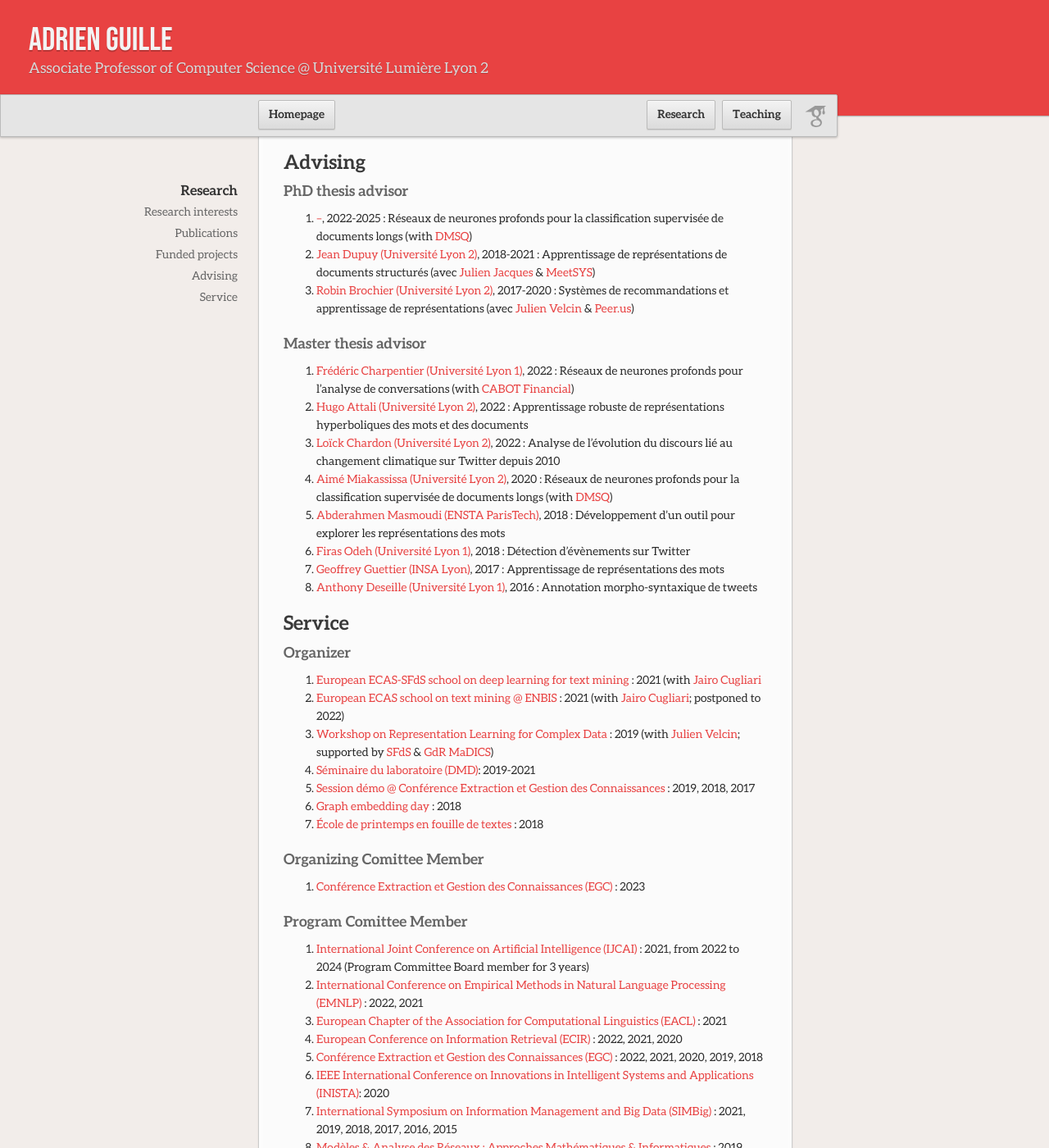
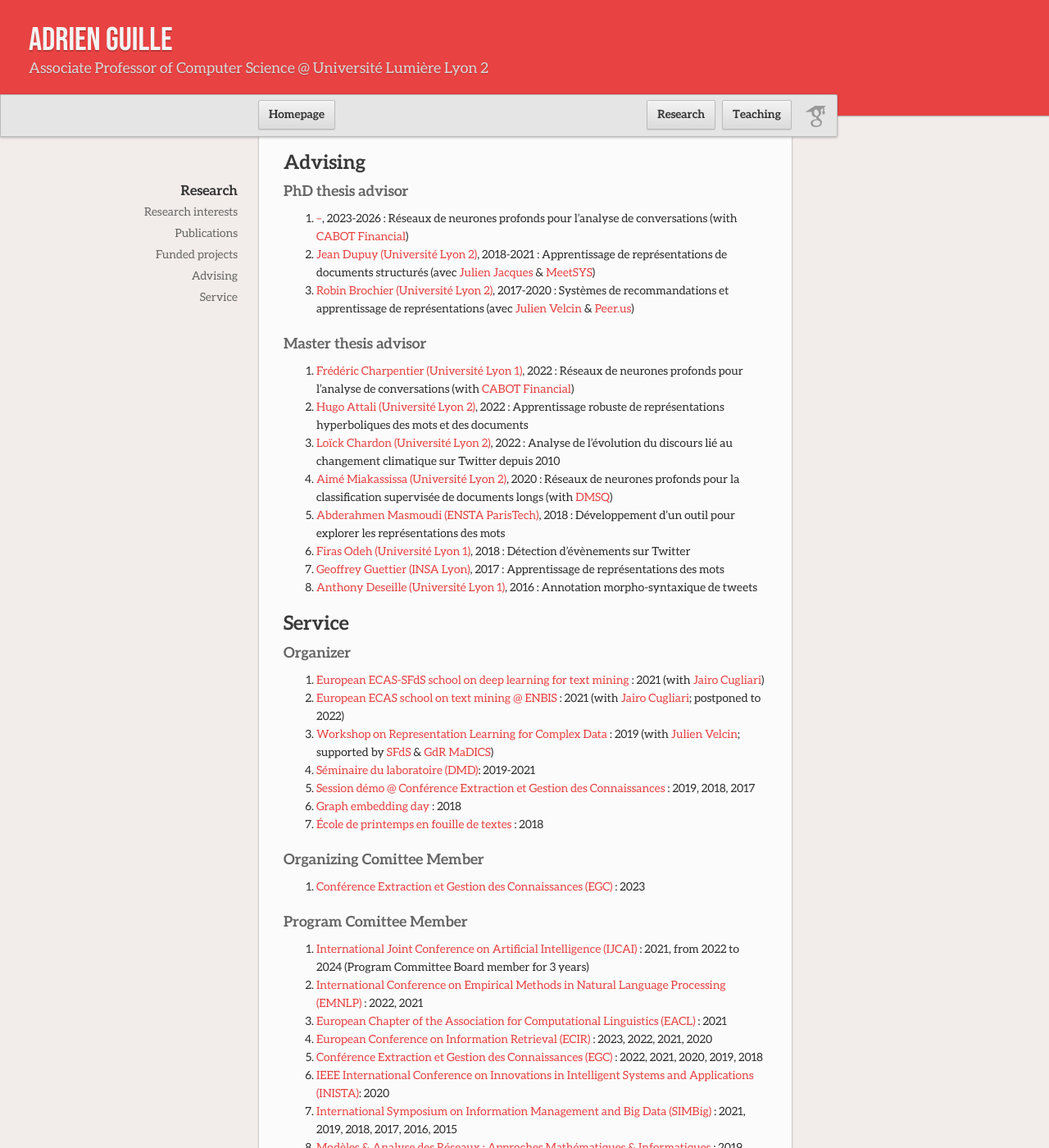
Before and after one commit to AdrienGuille/adrienguille.github.io, a Jekyll site: the page built from research.md, in a window 1280 px wide and 1400 px high, scrolled down 883 px. Shown: the whole window at 82% size. Built offline with Jekyll 4.4.1, drawn with Linux system fonts in a browser that asks for light colours; our own code applies the rules of GitHub Pages for plain Markdown files.

Commit message:
Update research.md

```diff
--- a/research.md
+++ b/research.md
@@ -30,7 +30,7 @@ See the [dedicated page](publications.md) or my [Google Scholar profile](https:/
 
 ### PhD thesis advisor
 
-- [--](#), 2022-2025 : Réseaux de neurones profonds pour la classification supervisée de documents longs (with [DMSQ](https://dmsq.io))
+- [--](#), 2023-2026 : Réseaux de neurones profonds pour l'analyse de conversations (with [CABOT Financial](https://www.cabotfinancial.fr))
 - [Jean Dupuy (Université Lyon 2)](#), 2018-2021 : Apprentissage de représentations de documents structurés (avec [Julien Jacques](http://eric.univ-lyon2.fr/~jjacques/) & [MeetSYS](http://meetsys.com/))
 - [Robin Brochier (Université Lyon 2)](#), 2017-2020 : Systèmes de recommandations et apprentissage de représentations (avec [Julien Velcin](http://eric.univ-lyon2.fr/~jvelcin/) & [Peer.us](http://peer.us/))
 
@@ -49,7 +49,7 @@ See the [dedicated page](publications.md) or my [Google Scholar profile](https:/
 
 ### Organizer
 
-- [European ECAS-SFdS school on deep learning for text mining](https://www.sfds.asso.fr/fr/ecas/632-home/) : 2021 (with [Jairo Cugliari](http://eric.univ-lyon2.fr/jcugliari/)
+- [European ECAS-SFdS school on deep learning for text mining](https://www.sfds.asso.fr/fr/ecas/632-home/) : 2021 (with [Jairo Cugliari](http://eric.univ-lyon2.fr/jcugliari/))
 - [European ECAS school on text mining @ ENBIS](https://www.enbis.org/activities/events/current/631_ENBIS_20_Pre_Conference_Event__Joint_ECAS_ENBIS_1_Day_Summer_Course___POSTPONED/) : 2021 (with [Jairo Cugliari](http://eric.univ-lyon2.fr/jcugliari/); postponed to 2022)
 - [Workshop on Representation Learning for Complex Data](http://mediamining.univ-lyon2.fr/workshop2019/) : 2019 (with [Julien Velcin](http://mediamining.univ-lyon2.fr/velcin/); supported by [SFdS](#) & [GdR MaDICS](#))
 - [Séminaire du laboratoire (DMD)](#): 2019-2021
@@ -66,7 +66,7 @@ See the [dedicated page](publications.md) or my [Google Scholar profile](https:/
 - [International Joint Conference on Artificial Intelligence (IJCAI)](#) : 2021, from 2022 to 2024 (Program Committee Board member for 3 years)
 - [International Conference on Empirical Methods in Natural Language Processing (EMNLP)](#) : 2022, 2021
 - [European Chapter of the Association for Computational Linguistics (EACL)](#) : 2021
-- [European Conference on Information Retrieval (ECIR)](https://link.springer.com/conference/ecir) : 2022, 2021, 2020
+- [European Conference on Information Retrieval (ECIR)](https://link.springer.com/conference/ecir) : 2023, 2022, 2021, 2020
 - [Conférence Extraction et Gestion des Connaissances (EGC)](http://www.egc.asso.fr/category/manifestations/conferences) : 2022, 2021, 2020, 2019, 2018
 - [IEEE International Conference on Innovations in Intelligent Systems and Applications (INISTA)](http://inista.org): 2020
 - [International Symposium on Information Management and Big Data (SIMBig)](https://simbig.org) : 2021, 2019, 2018, 2017, 2016, 2015
```
